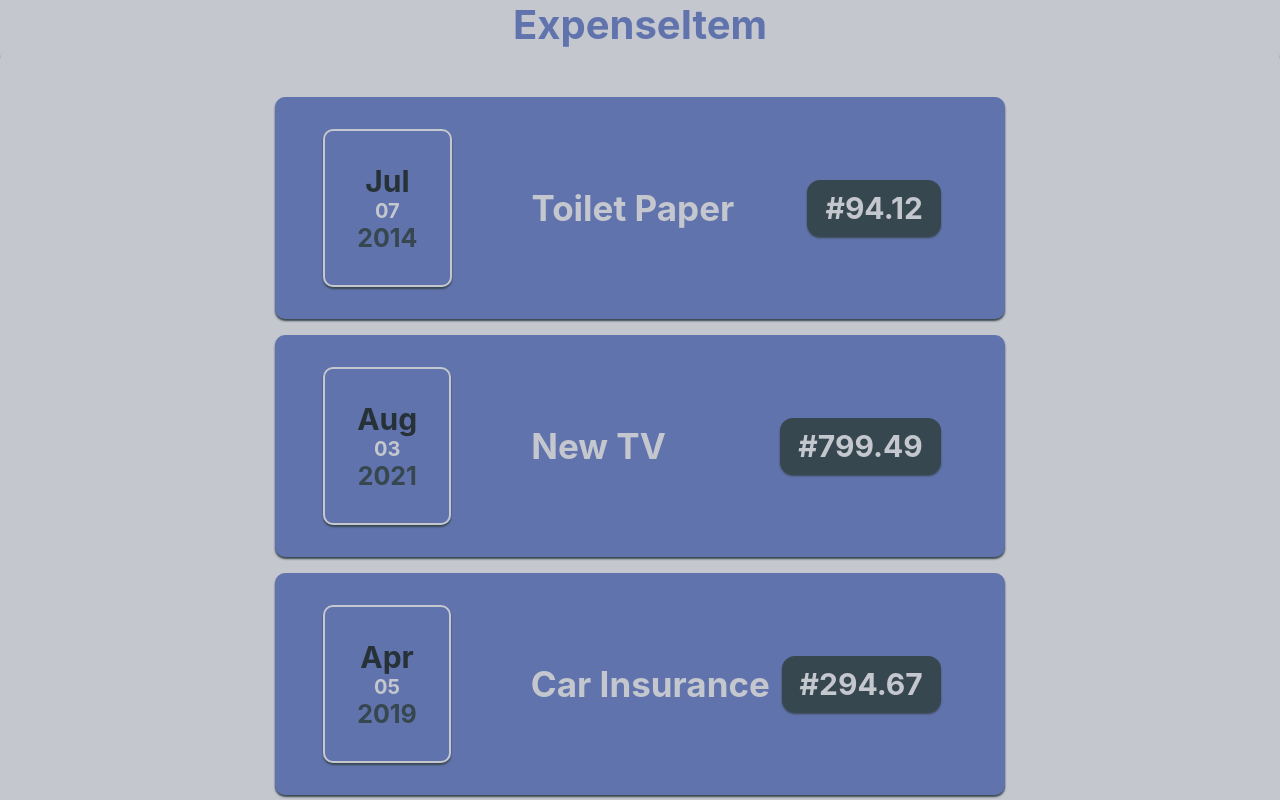
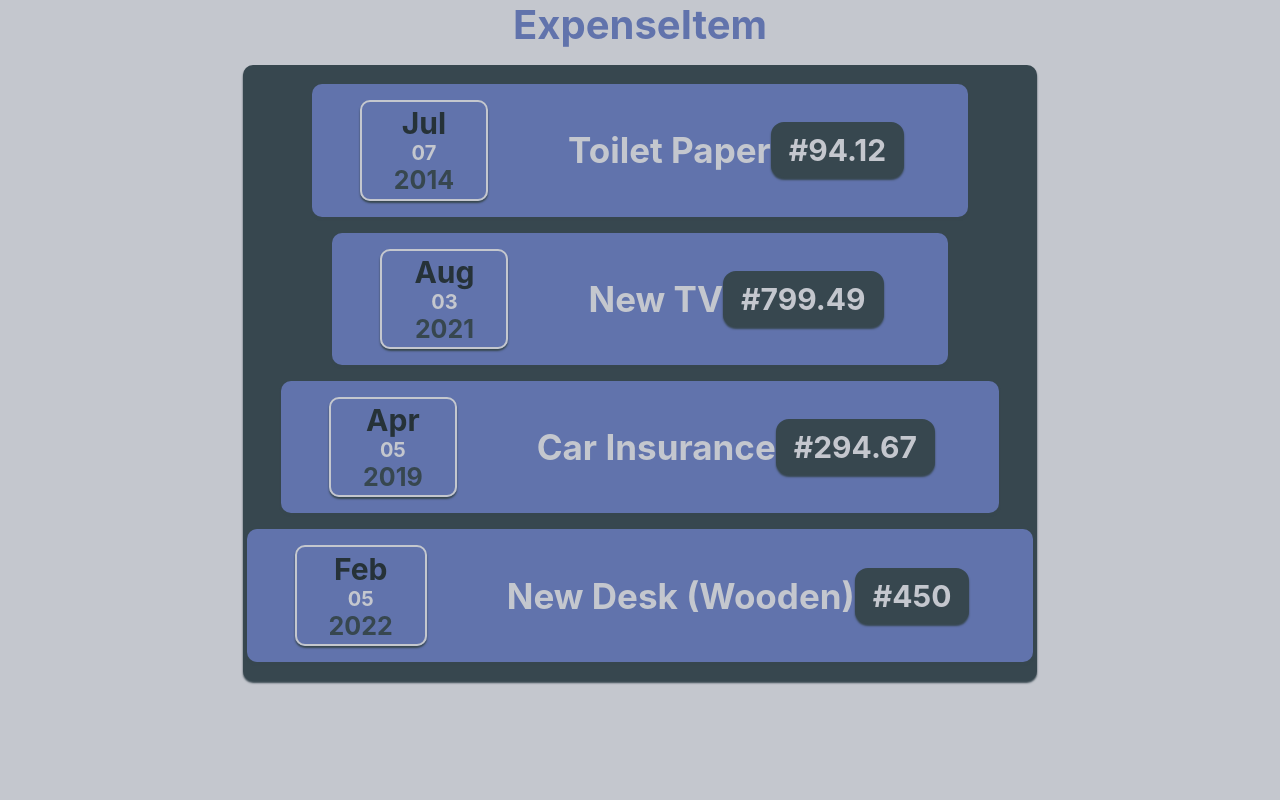
Before and after one commit to TonniPaul/expenseTrackerApp, a React (Create React App) app: page / in a window 1280 px wide. Shown: the top 800 px of the page. Built offline with nearby package versions, Linux system fonts and the light colour scheme.

Commit message:
added background

```diff
--- a/src/componennts/Cards.css
+++ b/src/componennts/Cards.css
@@ -1,5 +1,4 @@
 .card{
    border-radius: 10px;
    box-shadow: var(--expenseBoxShadow);
-   padding: 2rem;
 }
--- a/src/componennts/ExpenseItem.css
+++ b/src/componennts/ExpenseItem.css
@@ -19,6 +19,7 @@
    color: var(--background);
    font-size: 20px;
    font-weight: 700;
+   padding: 1rem 2rem;
  }
  .dateData{
   display: grid;
--- a/src/index.css
+++ b/src/index.css
@@ -17,3 +17,9 @@
   text-align: center;
   font-size: 40px;
 }
+.expensediv{
+  padding: .2rem;
+  background: var(--lighterDark);
+  width: max-content;
+  margin:1rem auto;
+}
```
